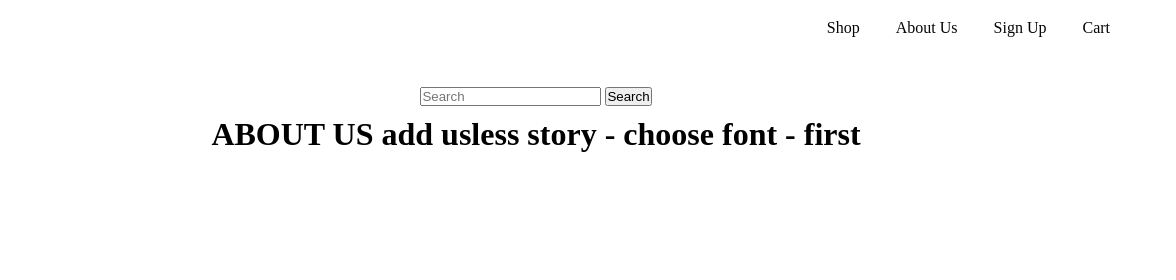
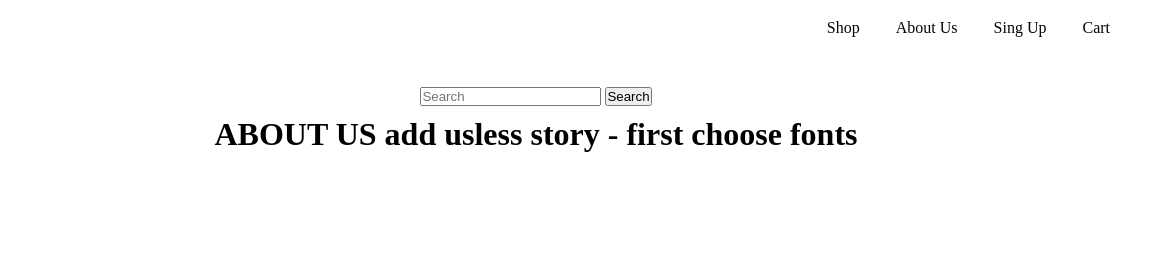
Before and after one commit to ender805/SugarFlowerArt, a plain HTML site: page about_us.html in a window 1280 px wide. Shown: the top 280 px of the page, 104-1280 px from the left. Drawn offline with Linux system fonts and the light colour scheme.

Commit message:
update general

```diff
--- a/about_us.html
+++ b/about_us.html
@@ -25,7 +25,7 @@
                 <div class="nav-links">
                         <a href="shop.html">Shop</a>
                         <a href="about_us.html">About Us</a>
-                        <a href="sign_up.html">Sign Up</a>
+                        <a href="sing_up.html">Sing Up</a>
                         <a href="cart.html">Cart</a>
                 </div>
         </div>
@@ -40,7 +40,7 @@
 
         <div class="content">
 
-                <h1> ABOUT US add usless story - choose font - first</h1>
+                <h1> ABOUT US add usless story - first choose fonts </h1>
 
 
         </div>
```
Also changed, not shown: cart.html (+1 -1 lines), index.html (+1 -1 lines), shop.html (+1 -1 lines), sign_up.html (+1 -1 lines).
